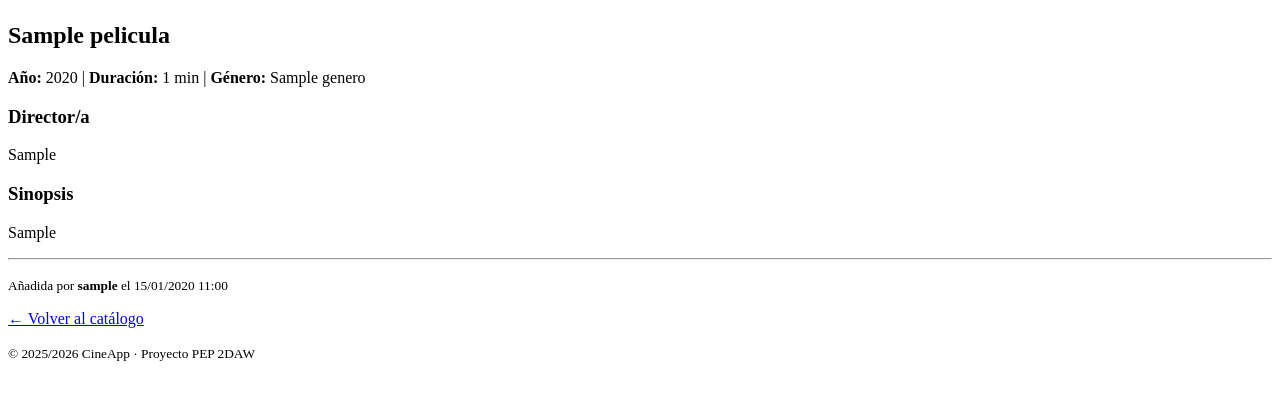
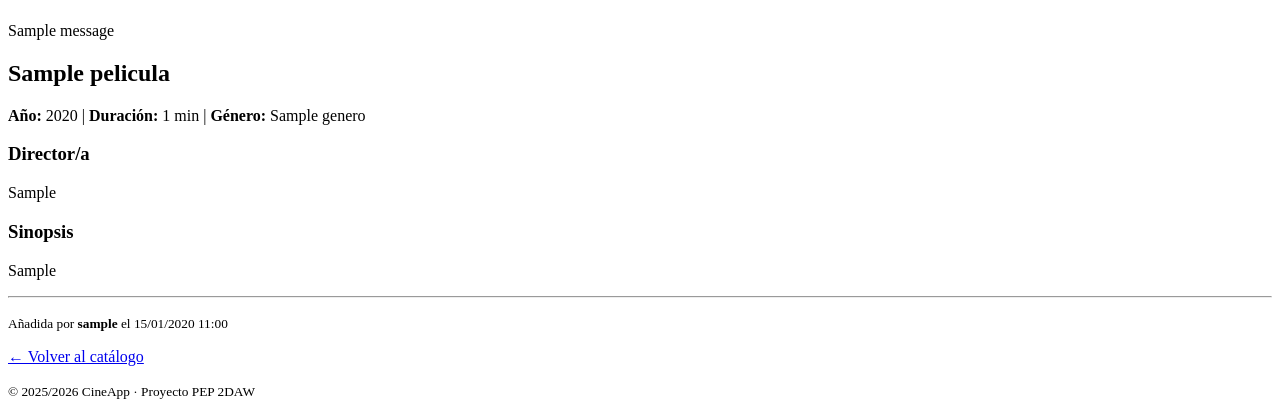
Before and after one commit to HughPF/cineapp, a Django app: page /pelicula/1/ in a window 1280 px wide. Shown: the part 59-479 px from the top of the page. Run offline with Django 5.2, Linux system fonts and the light colour scheme; tables that the repository leaves empty hold one stand-in row (values such as "Sample post"); one stand-in notice (Sample message) is shown.

Commit message:
Integrate Django messages framework

```diff
--- a/peliculas/views.py
+++ b/peliculas/views.py
@@ -1,6 +1,9 @@
+from django.shortcuts import redirect
 from django.urls import reverse_lazy
 from django.contrib.auth import login
 from django.contrib.auth.mixins import LoginRequiredMixin, UserPassesTestMixin
+from django.contrib.messages.views import SuccessMessageMixin
+from django.contrib import messages
 from django.views.generic import (
     ListView, DetailView, CreateView, UpdateView, DeleteView, FormView
 )
@@ -17,6 +20,15 @@ class StaffOrAuthorMixin(UserPassesTestMixin):
         user = self.request.user
         return user.is_staff or user.is_superuser or obj.autor == user
 
+    def handle_no_permission(self):
+        if self.request.user.is_authenticated:
+            messages.error(
+                self.request,
+                'No tienes permiso para realizar esta acción. Solo el autor o un administrador pueden modificar este contenido.'
+            )
+            return redirect('pelicula_list')
+        return super().handle_no_permission()
+
 
 class PeliculaListView(ListView):
     model = Pelicula
@@ -31,10 +43,11 @@ class PeliculaDetailView(DetailView):
     context_object_name = 'pelicula'
 
 
-class PeliculaCreateView(LoginRequiredMixin, CreateView):
+class PeliculaCreateView(LoginRequiredMixin, SuccessMessageMixin, CreateView):
     model = Pelicula
     form_class = PeliculaForm
     template_name = 'peliculas/pelicula_form.html'
+    success_message = 'La película "%(titulo)s" se ha creado correctamente.'
 
     def form_valid(self, form):
         form.instance.autor = self.request.user
@@ -47,10 +60,11 @@ class PeliculaCreateView(LoginRequiredMixin, CreateView):
         return context
 
 
-class PeliculaUpdateView(LoginRequiredMixin, StaffOrAuthorMixin, UpdateView):
+class PeliculaUpdateView(LoginRequiredMixin, StaffOrAuthorMixin, SuccessMessageMixin, UpdateView):
     model = Pelicula
     form_class = PeliculaForm
     template_name = 'peliculas/pelicula_form.html'
+    success_message = 'La película "%(titulo)s" se ha actualizado correctamente.'
 
     def get_context_data(self, **kwargs):
         context = super().get_context_data(**kwargs)
@@ -64,11 +78,19 @@ class PeliculaDeleteView(LoginRequiredMixin, StaffOrAuthorMixin, DeleteView):
     template_name = 'peliculas/pelicula_confirm_delete.html'
     success_url = reverse_lazy('pelicula_list')
 
+    def form_valid(self, form):
+        messages.success(
+            self.request,
+            f'La película "{self.object.titulo}" se ha eliminado correctamente.'
+        )
+        return super().form_valid(form)
 
-class RegistroView(FormView):
+
+class RegistroView(SuccessMessageMixin, FormView):
     template_name = 'registration/registro.html'
     form_class = RegistroForm
     success_url = reverse_lazy('pelicula_list')
+    success_message = '¡Bienvenido/a, %(username)s! Tu cuenta se ha creado correctamente.'
 
     def form_valid(self, form):
         user = form.save()
--- a/templates/base.html
+++ b/templates/base.html
@@ -11,6 +11,16 @@
         <h1>🎬 CineApp</h1>
     </header>
 
+    {% if messages %}
+    <div class="zona-mensajes">
+        {% for message in messages %}
+        <div class="mensaje mensaje-{{ message.tags }}">
+            {{ message }}
+        </div>
+        {% endfor %}
+    </div>
+    {% endif %}
+
     <main>
         {% block content %}{% endblock %}
     </main>
```
Also changed, not shown: cineapp/settings.py (+9 -0 lines).
